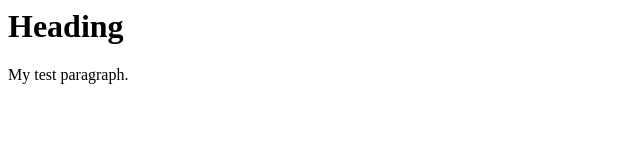
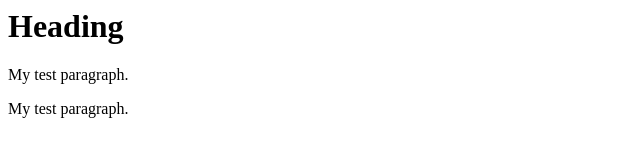
Before and after one commit to ylynfatt/ylynfatt.github.io, a plain HTML site: page index.html in a window 1280 px wide. Shown: the whole page, without its empty margins (0-640 px from the left). Drawn offline with Linux system fonts and the light colour scheme.

Commit message:
added another paragraph

```diff
--- a/index.html
+++ b/index.html
@@ -5,5 +5,6 @@
     <body>
         <h1>Heading</h1>
         <p>My test paragraph.</p>
+        <p>My test paragraph.</p>
     </body>
 </html>
```
